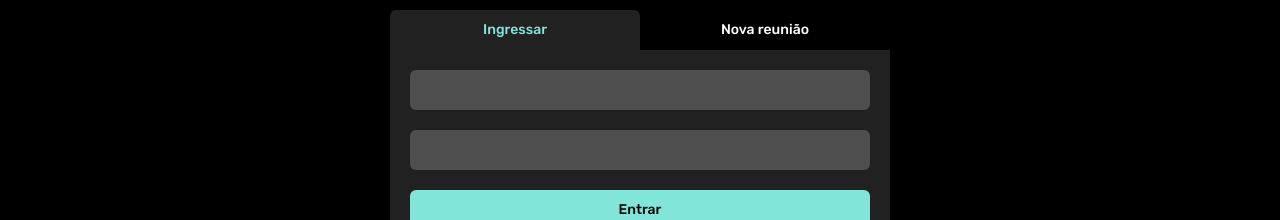
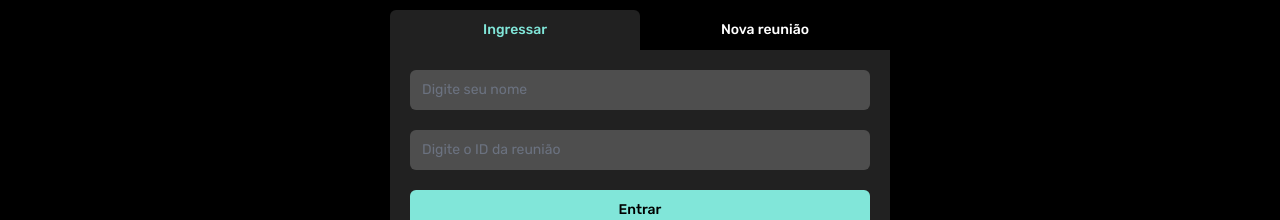
Before and after one commit to EsdrasCFF/linear-meet-app, a Next.js app: page / in a window 1280 px wide. Shown: the part 304-524 px from the top of the page. Built offline with nearby package versions, Linux system fonts and the light colour scheme.

Commit message:
fix: add useRef on inputs

```diff
--- a/package.json
+++ b/package.json
@@ -17,6 +17,7 @@
     "next": "14.1.0",
     "react": "^18",
     "react-dom": "^18",
+    "socket.io-client": "^4.7.4",
     "tailwind-merge": "^2.2.1",
     "tailwindcss-animate": "^1.0.7"
   },
--- a/src/app/(home)/components/InputCreate.tsx
+++ b/src/app/(home)/components/InputCreate.tsx
@@ -1,11 +1,15 @@
 import { Button } from "@/components/ui/button";
 import { Input } from "@/components/ui/input";
+import { useRef } from "react";
 
 export function InputCreate() {
+
+  const name = useRef<HTMLInputElement>(null)
+
   return (
     <form className="flex flex-col bg-secondary p-5 rounded-b-md gap-5">
 
-      <Input className="bg-gray-950 border-none" />
+      <Input className="bg-gray-950 border-none" placeholder="Digite seu nome" ref={name} />
       <Button className="text-black" > Entrar </Button>
 
     </form>
--- a/src/app/(home)/components/InputJoin.tsx
+++ b/src/app/(home)/components/InputJoin.tsx
@@ -1,12 +1,16 @@
 import { Button } from "@/components/ui/button";
 import { Input } from "@/components/ui/input";
+import { useRef } from "react";
 
 export function InputJoin() {
+  const name = useRef<HTMLInputElement>(null)
+  const id = useRef<HTMLInputElement>(null)
+
   return (
     <form className="flex flex-col bg-secondary p-5 rounded-b-md gap-5">
 
-      <Input className="bg-gray-950 border-none" />
-      <Input className="bg-gray-950 border-none" />
+      <Input className="bg-gray-950 border-none " placeholder="Digite seu nome" ref={name} />
+      <Input className="bg-gray-950 border-none" placeholder="Digite o ID da reunião" ref={id} />
       <Button className="text-black" > Entrar </Button>
 
     </form>
```
Also changed, not shown: 1 other file (tests, documents, lock files or other folders).
